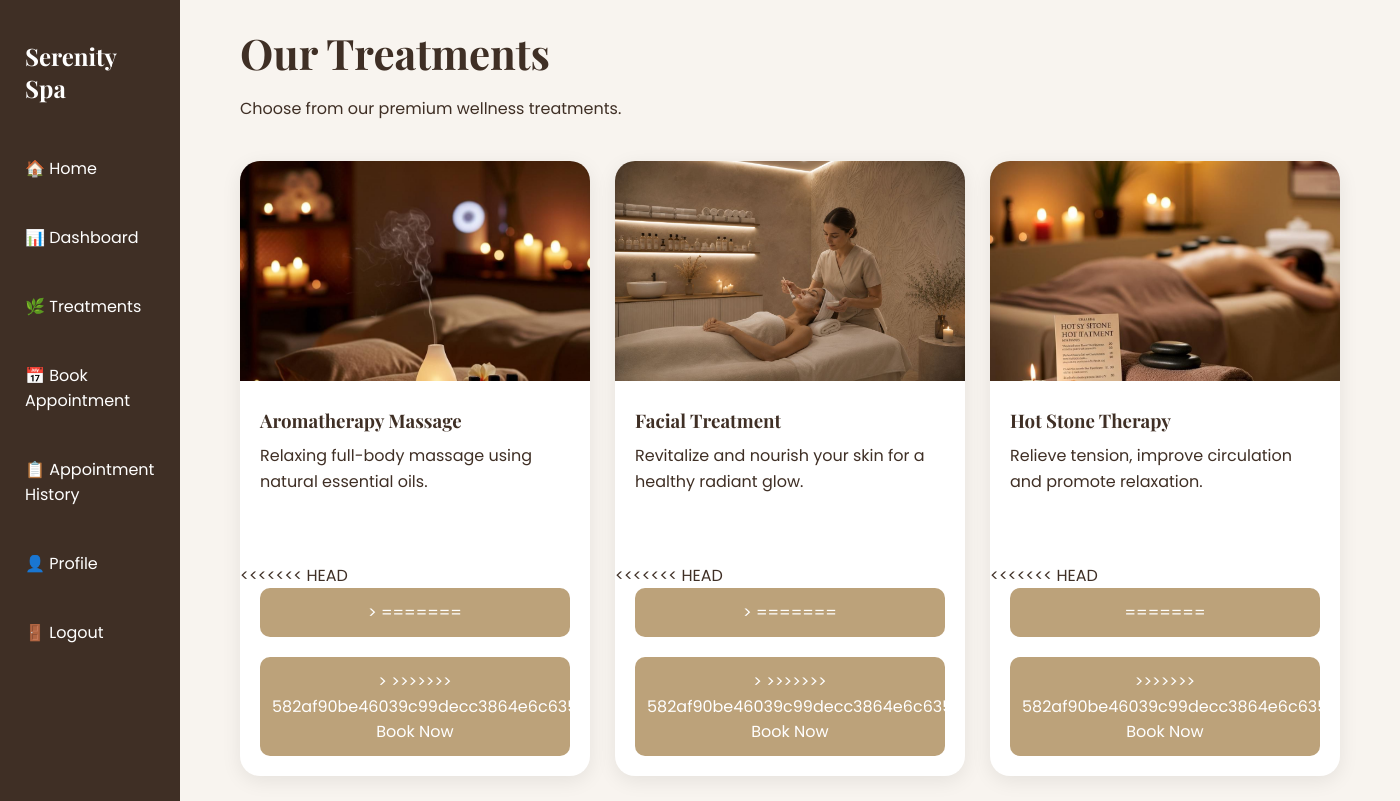
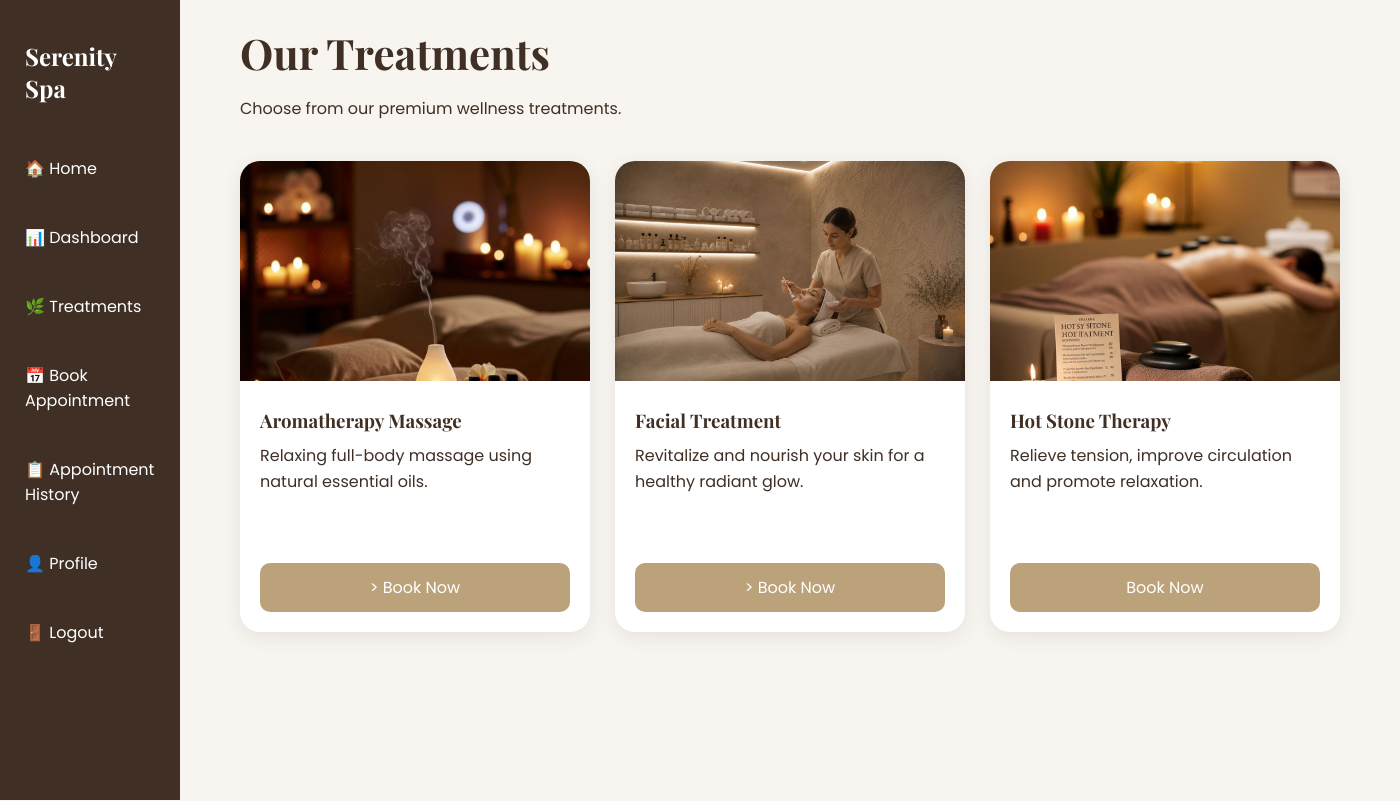
Before and after one commit to syiraazhari/db_group8_2026, a PHP site: page /treatments.php in a window 1400 px wide. Run offline with PHP 8.4, Linux system fonts and the light colour scheme; data comes from the database, SQL or seed files in the repository.

Commit message:
bug fixes

```diff
--- a/add-staff.php
+++ b/add-staff.php
@@ -39,14 +39,12 @@ else
 <div class="register-box">
 
 <h1>Add Staff</h1>
-<<<<<<< HEAD
 
 <p style="text-align:center;">
 Create a new staff account.
 </p>
-=======
+
 <p>Create a new staff account.</p>
->>>>>>> 582af90be46039c99decc3864e6c6357dc2e4521
 
 <form method="POST">
 
--- a/profile.php
+++ b/profile.php
@@ -104,7 +104,7 @@ Manage your personal information.
 
             <label>Email Address</label>
 
-            <input value="<?php echo $row['Email']; ?>" readonly>
+            <input value="<?php echo $row['EmailAddress']; ?>" readonly>
 
         </div>
 
--- a/staff-dashboard.php
+++ b/staff-dashboard.php
@@ -76,11 +76,7 @@ $resultSchedule = mysqli_query($conn, $sqlSchedule);
 
         <li><a href="manage-appointments.php" class="active">📅 Manage Appointments</a></li>
 
-<<<<<<< HEAD
 		<li><a href="staff-customer-list.php" class="active">👥 Customer List</a></li>
-=======
-        <li><a href="staff-customer-list.php" class="active">👥 Customer List</a></li>
->>>>>>> 582af90be46039c99decc3864e6c6357dc2e4521
 
         <li><a href="index.html" class="active">🏠 Home</a></li>
 
--- a/treatments.php
+++ b/treatments.php
@@ -74,11 +74,7 @@ $result = mysqli_query($conn,$sql);
                     Relaxing full-body massage using natural essential oils.
                 </p>
 
-<<<<<<< HEAD
                 <a href="book-appointment.php" class="book-btn">>
-=======
-                <a href="book-appointment.html" class="book-btn">>
->>>>>>> 582af90be46039c99decc3864e6c6357dc2e4521
                     Book Now
                 </a>
 
@@ -94,11 +90,7 @@ $result = mysqli_query($conn,$sql);
                     Revitalize and nourish your skin for a healthy radiant glow.
                 </p>
 
-<<<<<<< HEAD
                 <a href="book-appointment.php" class="book-btn">>
-=======
-                <a href="book-appointment.html" class="book-btn">>
->>>>>>> 582af90be46039c99decc3864e6c6357dc2e4521
                     Book Now
                 </a>
 
@@ -114,11 +106,7 @@ $result = mysqli_query($conn,$sql);
                     Relieve tension, improve circulation and promote relaxation.
                 </p>
 
-<<<<<<< HEAD
                 <a href="book-appointment.php" class="book-btn">
-=======
-                <a href="book-appointment.html" class="book-btn">
->>>>>>> 582af90be46039c99decc3864e6c6357dc2e4521
 					Book Now
 				</a>
 
```
Also changed, not shown: customer-list.php (+2 -5 lines), manage-treatments.php (+1 -8 lines), staff-customer-list.php (+0 -7 lines).
